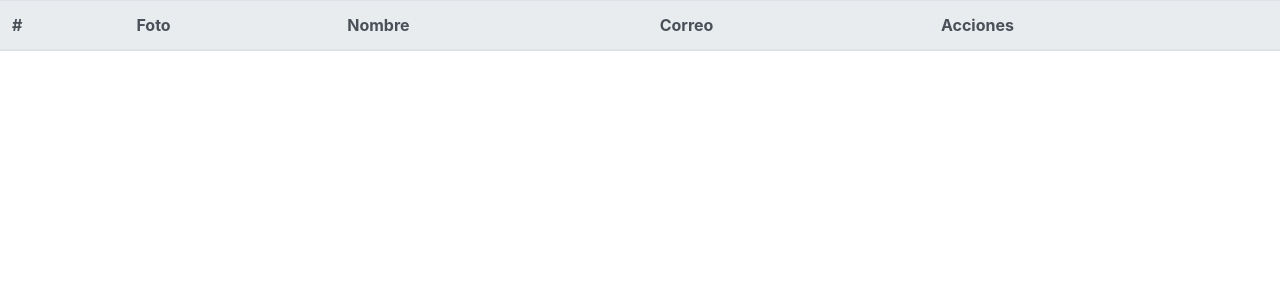
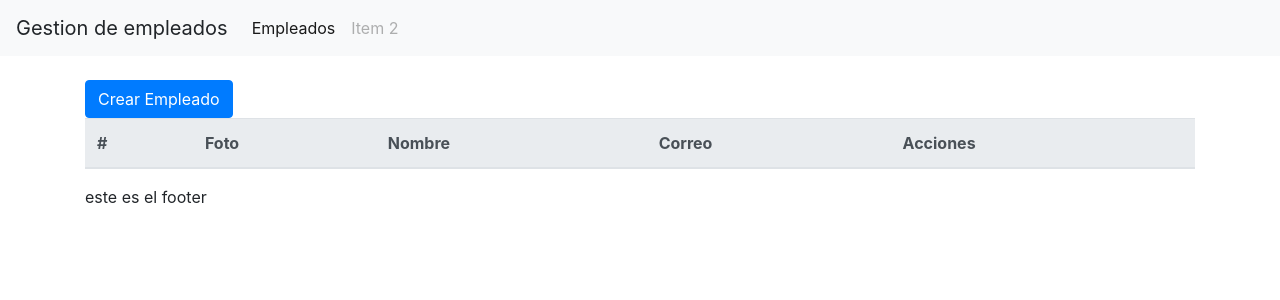
Before and after one commit to emilianospinoso/sistema22514, a Flask app: page / in a window 1280 px wide. Shown: the top 300 px of the page. Run offline with Flask 2, Linux system fonts and the light colour scheme; data that the repository does not hold is empty; some libraries are stand-ins or nearby versions.

Commit message:
todo funcionnadoooo

```diff
--- a/app.py
+++ b/app.py
@@ -2,6 +2,8 @@ from flask import Flask
 from flask import render_template, request , redirect
 from flaskext.mysql import MySQL
 from datetime import datetime
+import os
+from flask import send_from_directory
 
 
 app = Flask(__name__)
@@ -12,6 +14,15 @@ app.config['MYSQL_DATABASE_USER'] = 'root'
 app.config['MYSQL_DATABASE_PASSWORD'] = ''
 app.config['MYSQL_DATABASE_DB'] = 'sistema22514'
 mysql.init_app(app)
+
+CARPETA = os.path.join('uploads')
+app.config['CARPETA'] = CARPETA
+
+
+@app.route('/uploads/<nombreFoto>')
+def uploads(nombreFoto):
+    return send_from_directory(CARPETA, nombreFoto)
+
 
 @app.route('/')
 def index():
@@ -33,6 +44,11 @@ def create():
 def destroy(id):
     conn=mysql.connect()
     cursor=conn.cursor()
+
+    cursor.execute("SELECT foto from empleados WHERE id=%s", id)
+    fila=cursor.fetchone()
+    os.remove(os.path.join(CARPETA, fila[0]))
+
     cursor.execute("DELETE FROM empleados WHERE id=%s",(id))
     conn.commit()
     return redirect('/')
@@ -53,12 +69,25 @@ def update():
     _correo  = request.form['txtCorreo']
     _foto    = request.files['txtFoto']
     id       = request.form['txtID']
-
-
     sql = "UPDATE empleados SET nombre=%s , correo=%s WHERE id=%s;"
     datos=(_nombre, _correo, id)
     conn=mysql.connect()
     cursor=conn.cursor()
+    now = datetime.now()
+    tiempo = now.strftime("%Y%H%M%S")
+
+    if _foto.filename != '':
+        nuevoNombreFoto=tiempo + _foto.filename
+        _foto.save("uploads/"+nuevoNombreFoto)
+
+        cursor.execute("SELECT foto from empleados WHERE id=%s", id)
+        fila=cursor.fetchone()
+        print(fila)
+        os.remove(os.path.join(CARPETA, fila[0]))
+
+        cursor.execute("UPDATE empleados SET foto=%s WHERE id=%s", (nuevoNombreFoto,id))
+        conn.commit()
+
     cursor.execute(sql, datos)
     conn.commit()
     return redirect('/')
@@ -85,7 +114,7 @@ def storage():
     cursor=conn.cursor()
     cursor.execute(sql, datos)
     conn.commit()
-    return render_template('empleados/index.html')
+    return redirect('/')
 
 
 
--- a/templates/empleados/index.html
+++ b/templates/empleados/index.html
@@ -1,3 +1,6 @@
+{% include 'header.html' %}
+<br>
+<a class="btn btn-primary" href="{{url_for('create')}}"> Crear Empleado</a>
 <!DOCTYPE html>
 <html lang="en">
 <head>
@@ -22,12 +25,14 @@
             {% for empleado in empleados %}
             <tr>
                 <td>{{empleado[0]}}</td>
-                <td>{{empleado[3]}}</td>
+                <td>
+                    <img class="img-thumbnail" width="100px" src="uploads/{{empleado[3]}}" alt="">
+                </td>
                 <td>{{empleado[1]}}</td>
                 <td>{{empleado[2]}}</td>
-                <td><a href="/edit/{{empleado[0]}}">Editar</a>
+                <td><a class="btn btn-warning" href="/edit/{{empleado[0]}}">Editar</a>
                      |
-                    <a href="/destroy/{{empleado[0]}}">Eliminar</a>
+                    <a onclick="return confirm('Posta lo queres borrar?')" class="btn btn-danger" href="/destroy/{{empleado[0]}}">Eliminar</a>
                     </td>
             </tr>
             {% endfor %}
@@ -37,3 +42,5 @@
 
 </body>
 </html>
+
+{% include 'footer.html' %}
--- /dev/null
+++ b/templates/footer.html
@@ -0,0 +1,4 @@
+este es el footer
+</div>
+</body>
+</html>
--- /dev/null
+++ b/templates/header.html
@@ -0,0 +1,26 @@
+<!DOCTYPE html>
+<html lang="en">
+<head>
+    <meta charset="UTF-8">
+    <meta name="viewport" content="width=device-width, initial-scale=1.0">
+    <link rel="stylesheet" href="https://maxcdn.bootstrapcdn.com/bootstrap/4.0.0/css/bootstrap.min.css">
+    <title>Document</title>
+</head>
+<body>
+    <nav class="navbar navbar-expand-lg navbar-light bg-light">
+        <a class="navbar-brand">Gestion de empleados</a>
+        <button class="navbar-toggler" data-target="#my-nav" data-toggle="collapse" aria-controls="my-nav" aria-expanded="false" aria-label="Toggle navigation">
+            <span class="navbar-toggler-icon"></span>
+        </button>
+        <div id="my-nav" class="collapse navbar-collapse">
+            <ul class="navbar-nav mr-auto">
+                <li class="nav-item active">
+                    <a class="nav-link" href="{{url_for('index')}}">Empleados <span class="sr-only">(current)</span></a>
+                </li>
+                <li class="nav-item">
+                    <a class="nav-link disabled" href="#" tabindex="-1" aria-disabled="true">Item 2</a>
+                </li>
+            </ul>
+        </div>
+    </nav>
+    <div class="container">
```
Also changed, not shown: templates/empleados/create.html (+31 -10 lines), templates/empleados/edit.html (+11 -2 lines), uploads/2022124852form8ben2.jpeg (deleted), uploads/2022180845Linus.webp (deleted), uploads/2022184930tuki.jpg (renamed from uploads/2022124835tuki.jpg), uploads/2022185129guido.jpg (added), uploads/2022191959Elon_Musk_2015.jpg (deleted).
